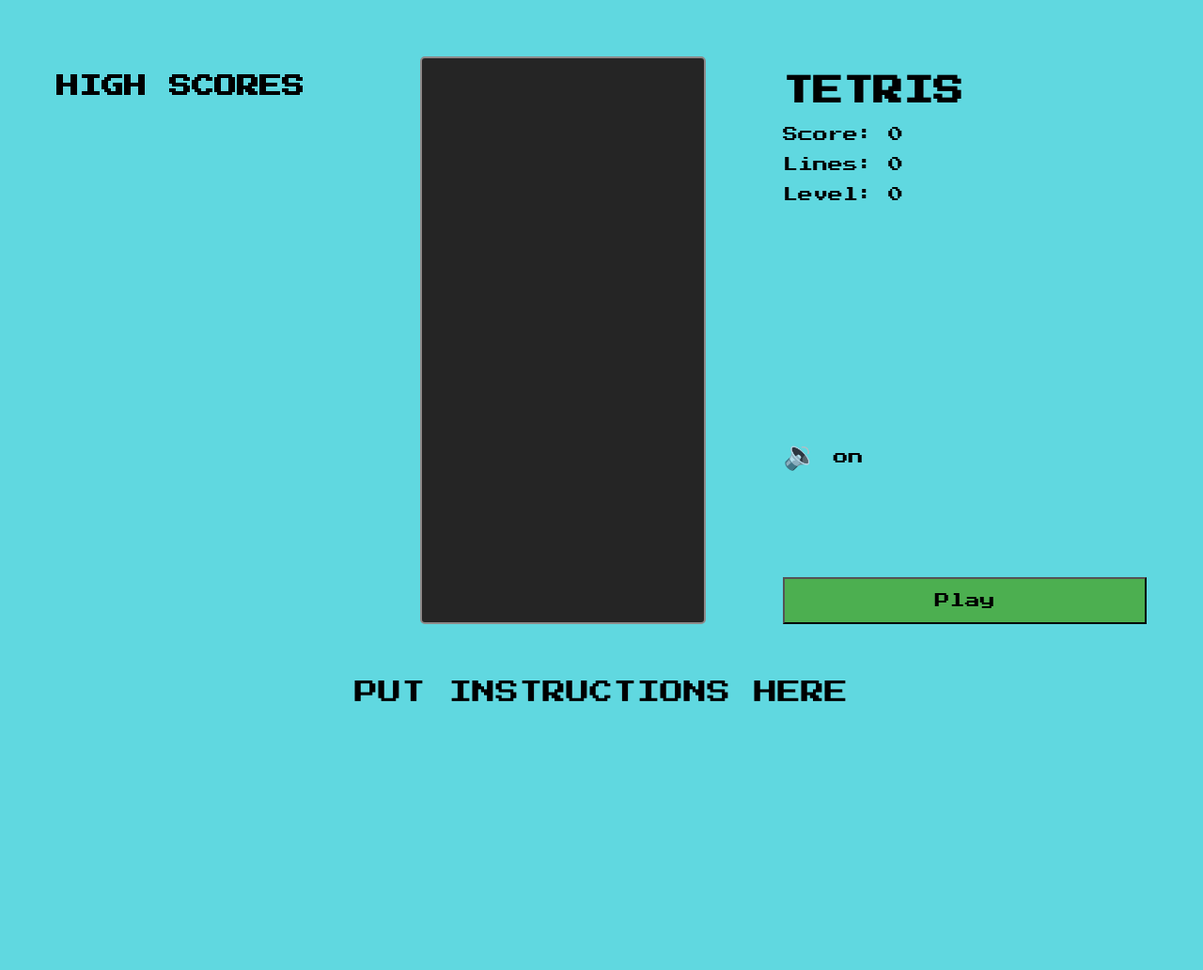
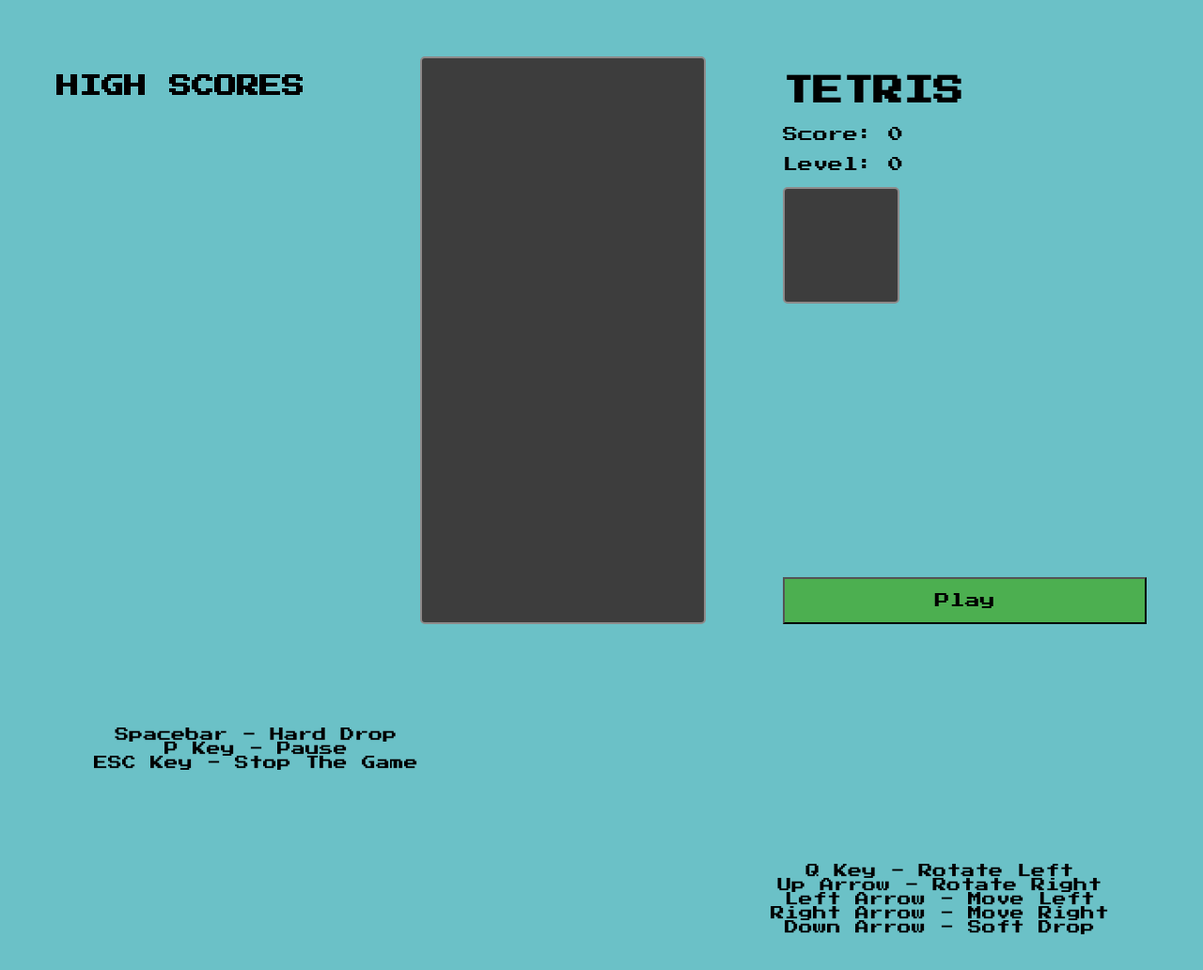
Before and after one commit to LW1N/JSArcade, a plain HTML site: page tetris/tetris.html in a window 1280 px wide. Shown: the whole page at 94% size. Before the commit the page ends 800 px from the top, so only its background shows below. Drawn offline with Linux system fonts and the light colour scheme.

Commit message:
Tetris_done

```diff
--- a/style.css
+++ b/style.css
@@ -1,13 +1,20 @@
+* {
+    font-family: 'Press Start 2P', cursive;
+}
+
 html {
     background-color: rgb(122, 122, 122);
     /* background-image: url(images/SpaceBackground.png);
     Credit: https://wall.alphacoders.com/big.php?i=1337407 */
     /* background-position-y: center;
     background-attachment: fixed; */
+    background-image: linear-gradient(rgb(0, 0, 0), rgb(129, 129, 129));
+    min-height: 100%;
+    position:relative;
 }
 
 #top, #bottom, #left, #right {
-    background: #141414;
+    background: #383838;
     position: fixed;
 }
 
@@ -31,10 +38,20 @@ html {
 
 #top {
     top: 0;
+    border-top: 40px solid #222222;
+	border-left: 40px solid transparent;
+	border-right: 40px solid transparent;
+	height: 0;
+	width: auto;
 }
 
 #bottom {
     bottom: 0;
+    border-bottom: 40px solid #222222;
+	border-left: 40px solid transparent;
+	border-right: 40px solid transparent;
+	height: 0;
+	width: auto;
 }
 
 /* No border for smaller screens*/
@@ -49,7 +66,7 @@ only screen and (min-device-width: 768px) and (max-device-width: 1024px)
 
 @media (min-width: 1400px) {
     section, p {
-        margin: 40px;
+        margin: 20px;
     }
 
     #art1 .artimg {
@@ -58,19 +75,10 @@ only screen and (min-device-width: 768px) and (max-device-width: 1024px)
         margin-top: 60px;
     }
 
-    #art1 p {
+    #art2 .artimg {
         float: right;
-    }
-
-    #art2 .artimg {
-        clear: both;
-        float: right;
-        margin-right: 20px;
+        margin-right: 40px;
         margin-top: 60px;
-    }
-
-    #art2 p {
-        float: left;
     }
 
     footer {
@@ -109,6 +117,7 @@ only screen and (min-device-width: 768px) and (max-device-width: 1024px)
 
 body {
     margin: 50px;
+    height: 100%;
 }
 
 header {
@@ -116,16 +125,15 @@ header {
     margin: 0;
     padding: 30px;
     text-align: center;
-    background: rgba(0, 0, 0, 0.7);
+    /* background: rgba(0, 0, 0, 0.7); */
     color: rgb(255, 255, 255);
     font-size: 40px;
 }
 
 section, p {
     border-radius: 25px;
-    padding: 60px;
+    /* padding: 60px; */
     text-align: center;
-    /* background: rgba(135, 213, 201, 0.7); */
     color: rgb(255, 255, 255);
     font-size: 30px;
 }
--- a/tetris/board.js
+++ b/tetris/board.js
@@ -1,3 +1,6 @@
+const COLS = 10;
+const ROWS = 20;
+
 class Board {
     constructor(ctx, ctxNext) {
         this.ctx = ctx;
@@ -35,20 +38,25 @@ class Board {
 
     drop() {
         let p = moves[KEY.DOWN](this.piece);
+
         if (this.valid(p)) {
             this.piece.move(p);
-      } else {
+        }
+
+        else {
             this.freeze();
             this.clearLines();
             if (this.piece.y === 0) {
                 // Game over
                 return false;
             }
+
             this.piece = this.next;
             this.piece.ctx = this.ctx;
             this.piece.setStartingPosition();
             this.getNewPiece();
         }
+
         return true;
     }
 
@@ -144,7 +152,9 @@ class Board {
             // Reverse the order of the columns.
             if (direction === ROTATION.RIGHT) {
                 p.shape.forEach((row) => row.reverse());
-        } else if (direction === ROTATION.LEFT) {
+            }
+
+            else if (direction === ROTATION.LEFT) {
                 p.shape.reverse();
             }
         }
@@ -163,7 +173,6 @@ class Board {
             : lines === 4
             ? POINTS.TETRIS
             : 0;
-      pointsSound.play();
         return (account.level + 1) * lineClearPoints;
     }
 }
--- a/tetris/constants.js
+++ b/tetris/constants.js
@@ -1,10 +1,10 @@
 'use strict';
 
-const COLS = 10;
-const ROWS = 20;
 const BLOCK_SIZE = 30;
 const LINES_PER_LEVEL = 10;
 const NO_OF_HIGH_SCORES = 10;
+
+// Colors of the shapes
 const COLORS = [
     'none',   // 0
     'cyan',   // 1
@@ -41,6 +41,7 @@ const SHAPES = [
         [0, 0, 0] ]     // Z shape red
 ];
 
+// Values for when a key is pressed
 const KEY = {
     ESC: 27,
     SPACE: 32,
@@ -52,6 +53,7 @@ const KEY = {
     Q: 81
 };
 
+// Points from # of lines cleared
 const POINTS = {
     SINGLE: 100,
     DOUBLE: 300,
@@ -84,7 +86,6 @@ const LEVEL = {
     18: 50,
     19: 30,
     20: 30,
-  // 29+ is 20ms
 };
 
 const ROTATION = {
--- a/tetris/sound.js
+++ /dev/null
@@ -1,72 +0,0 @@
-class Sound {
-    constructor(parent){
-        this.parent = parent;
-        this.sounds = [];
-        this.muted = true;
-    }
-
-    create(src, id, loop = false){
-        let audio = document.createElement("audio");
-        audio.src = src;
-        audio.id = id;
-        audio.muted = true;
-        this.sounds.push(audio);
-        this.parent.append(audio);
-
-        if(loop){
-            audio.setAttribute("loop", "")
-        }
-
-        return audio;
-    }
-
-}
-
-Sound.prototype.soundSetting = function(){
-    let soundItems = document.querySelectorAll(".sound-item");
-    for(let soundItem of soundItems){
-        soundItem.addEventListener("click", (e)=>{
-            this.muteToggle();
-        });
-    }
-};
-
-Sound.prototype.muteToggle = function(){
-    if(!this.muted){
-        for(let sound of this.sounds){
-            sound.muted = true;
-        }
-        document.querySelector("#sound-speaker").innerHTML = "\u{1F507}";
-        document.querySelector("#sound-description").innerHTML = "off";
-        this.muted = true;
-    }
-    else{
-        for(let sound of this.sounds){
-            sound.muted = false;
-        }
-        document.querySelector("#sound-speaker").innerHTML = "\u{1F509}";
-        document.querySelector("#sound-description").innerHTML = "on";
-        this.muted = false;
-    }
-};
-
-Sound.prototype.pause = function(){
-    for(let sound of this.sounds){
-        sound.pause();
-    }
-}
-
-Sound.prototype.play = function(){
-    for(let sound of this.sounds){
-        sound.play();
-    }
-}
-
-let sound = new Sound(document.querySelector("#sound-div")),
-    backgroundSound =  sound.create("assets/sounds/Dungeon_Theme.mp3", "background_sound", true),
-    movesSound = sound.create("assets/sounds/moves.mp3", "moves_sound"),
-    dropSound = sound.create("assets/sounds/drop.mp3", "drop_sound"),
-    pointsSound = sound.create("assets/sounds/points.mp3", "points_sound"),
-    finishSound = sound.create("assets/sounds/finish.mp3", "finish_sound");;
-sound.muteToggle();
-sound.soundSetting();
--- a/tetris/tetris.html
+++ b/tetris/tetris.html
@@ -27,13 +27,9 @@
             <div>
                 <h1>TETRIS</h1>
                 <p>Score: <span id="score">0</span></p>
-            <p>Lines: <span id="lines">0</span></p>
+                <!-- <p>Lines: <span id="lines">0</span></p> -->
                 <p>Level: <span id="level">0</span></p>
                 <canvas id="next" class="next"></canvas>
-          </div>
-          <div id="sound-div">
-            <span class="sound-item" id="sound-speaker"></span>
-            <span class="sound-item" id="sound-description"></span>
             </div>
             <button id="play-btn" onclick="play()" class="play-button">Play</button>
             <button id="pause-btn" onclick="pause()" class="play-button">Pause</button>
@@ -42,10 +38,20 @@
         <script type="text/javascript" src="constants.js"></script>
         <script type="text/javascript" src="board.js"></script>
         <script type="text/javascript" src="piece.js"></script>
-      <script type="text/javascript" src="sound.js"></script>
         <script type="text/javascript" src="tscript.js"></script>
     </body>
     <footer>
-      PUT INSTRUCTIONS HERE
+        <p id = "utilIns">
+            Spacebar - Hard Drop <br/>
+            P Key - Pause <br/>
+            ESC Key - Stop The Game
+        </p>
+        <p id = "gameIns">
+            Q Key - Rotate Left <br/>
+            Up Arrow - Rotate Right <br/>
+            Left Arrow - Move Left <br/>
+            Right Arrow - Move Right <br/>
+            Down Arrow - Soft Drop
+        </p>
     </footer>
 </html>
--- a/tetris/tstyle.css
+++ b/tetris/tstyle.css
@@ -3,7 +3,7 @@
 }
 
 #top, #bottom, #left, #right {
-  background: #141414;
+    background: #383838;
 	position: fixed;
 }
 
@@ -27,10 +27,20 @@
 
 #top {
     top: 0;
+    border-top: 40px solid #222222;
+    border-left: 40px solid transparent;
+    border-right: 40px solid transparent;
+    height: 0;
+    width: auto;
 }
 
 #bottom {
     bottom: 0;
+    border-bottom: 40px solid #222222;
+    border-left: 40px solid transparent;
+    border-right: 40px solid transparent;
+    height: 0;
+    width: auto;
 }
 
 /* No border for smaller screens*/
@@ -41,10 +51,16 @@ only screen and (max-width: 500px),
 only screen and (min-device-width: 768px) and (max-device-width: 1024px)
 {
 	#top, #bottom, #left, #right { display: none; }
+
+    #utilIns, #gameIns {
+        clear: both;
+        margin: 50px;
+        font-size: 15px;
+    }
 }
 
 html {
-  background-color: rgb(96, 216, 224);
+    background-color: rgb(107, 193, 199);
     /* border: inset 50px;
     margin: 0px;
     height: 100%; */
@@ -79,7 +95,13 @@ body {
     flex-direction: column;
     border: solid 2px rgb(141, 138, 138);
     border-radius: 5px;
-  background-color: #252525;
+    background-color: #3d3d3d;
+}
+
+#next {
+    border: solid 2px rgb(141, 138, 138);
+    border-radius: 5px;
+    background-color: #3d3d3d;
 }
 
 .play-button {
@@ -93,16 +115,18 @@ body {
     display: none;
 }
 
-#sound-speaker{
-  font-size:30px;
-}
-
-.sound-item{
-  cursor:pointer;
-}
-
 footer {
     text-align: center;
     color: rgb(0, 0, 0);
     font-size: 25px;
 }
+
+#utilIns {
+    float: left;
+    margin-left: 100px;
+}
+
+#gameIns {
+    float: right;
+    margin-right: 100px;
+}
```
Also changed, not shown: blackjack/blackjack.html (+1 -0 lines), blackjack/bstyle.css (+11 -1 lines), index.html (+5 -3 lines), tetris/tscript.js (+15 -15 lines). Lines whose indentation alone changed are shown as unchanged.
